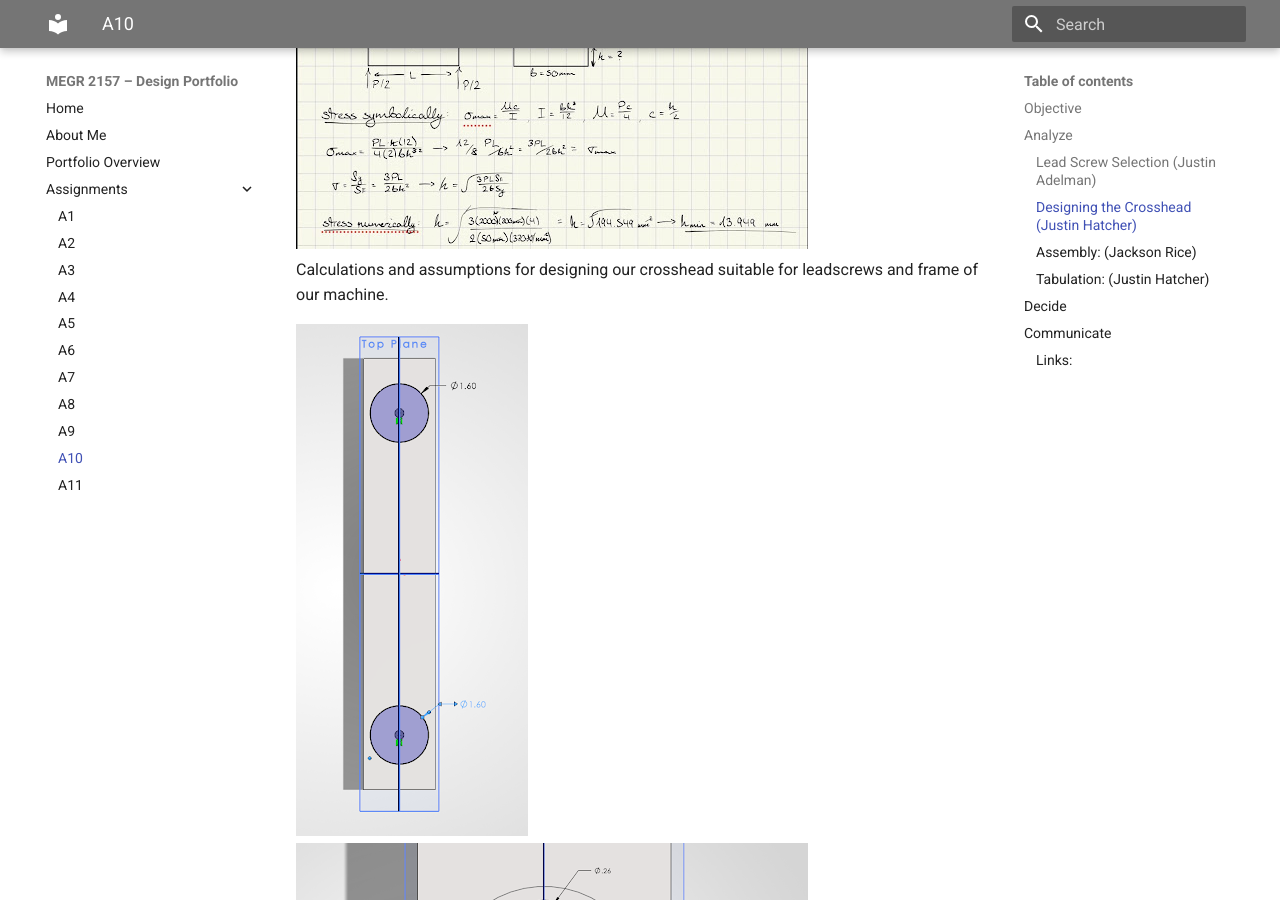
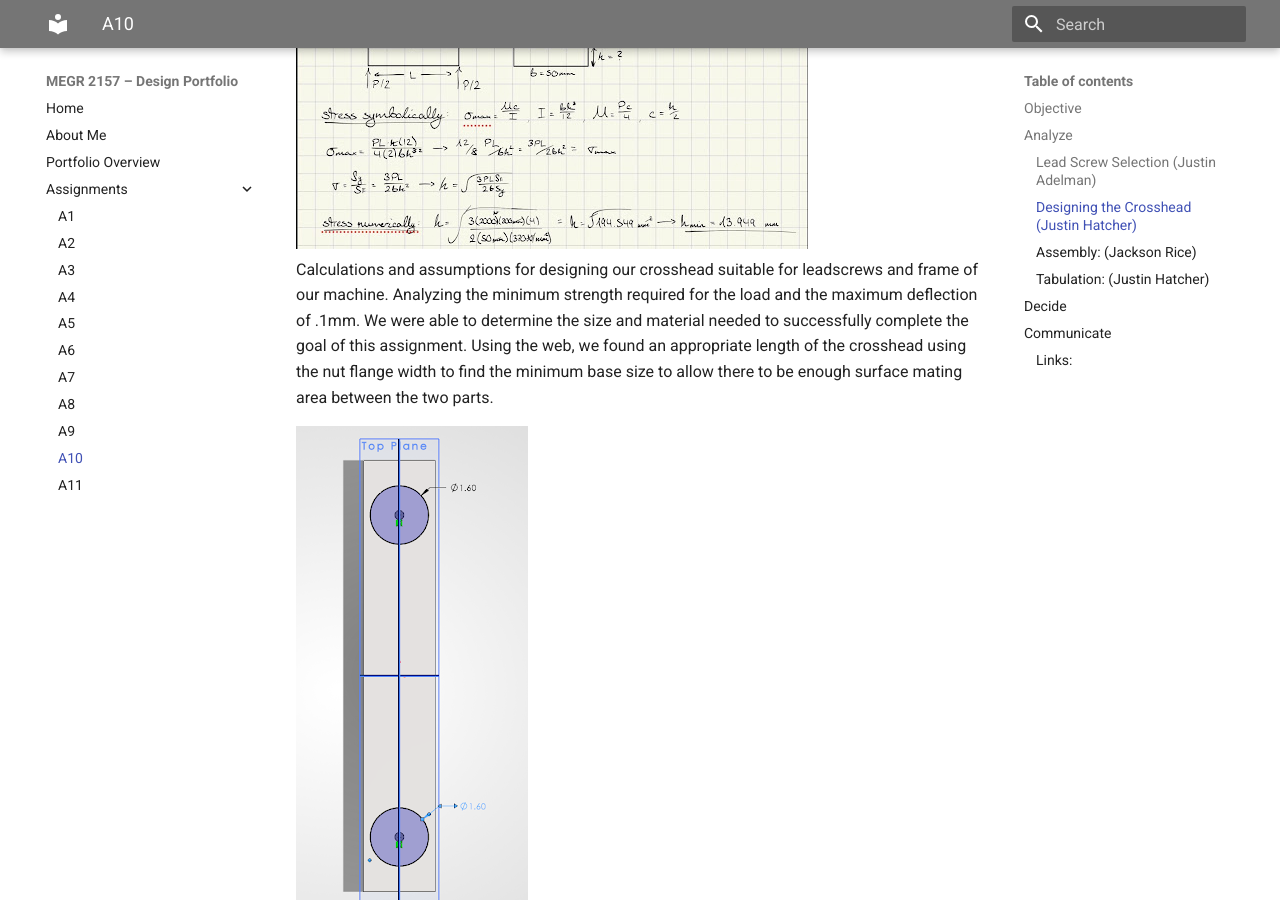
Before and after one commit to jadelma5/megr2156-portfolio, an MkDocs documentation site: the page built from docs/assignments/A10/index.md, in a window 1280 px wide and 900 px high, scrolled down 5447 px. Built offline with MkDocs 1.6.1 and Material for MkDocs 9.7.7, drawn with Linux system fonts in a browser that asks for light colours.

Commit message:
Enhance crosshead design section with detailed analysis
Expanded on the calculations and assumptions for the crosshead design, including minimum strength and deflection analysis.

```diff
--- a/docs/assignments/A10/index.md
+++ b/docs/assignments/A10/index.md
@@ -41,7 +41,7 @@ After plugging in my number i got the max torque to be .6786 N-m per screw as th
 
 ### Designing the Crosshead (Justin Hatcher)
 ![Crosshead](crosshead4.jpg)
-Calculations and assumptions for designing our crosshead suitable for leadscrews and frame of our machine.
+Calculations and assumptions for designing our crosshead suitable for leadscrews and frame of our machine. Analyzing the minimum strength required for the load and the maximum deflection of .1mm. We were able to determine the size and material needed to successfully complete the goal of this assignment. Using the web, we found an appropriate length of the crosshead using the nut flange width to find the minimum base size to allow there to be enough surface mating area between the two parts.
 
 ![Crosshead](crosshead1.jpg)
 ![Crosshead](crosshead2.jpg)
```
